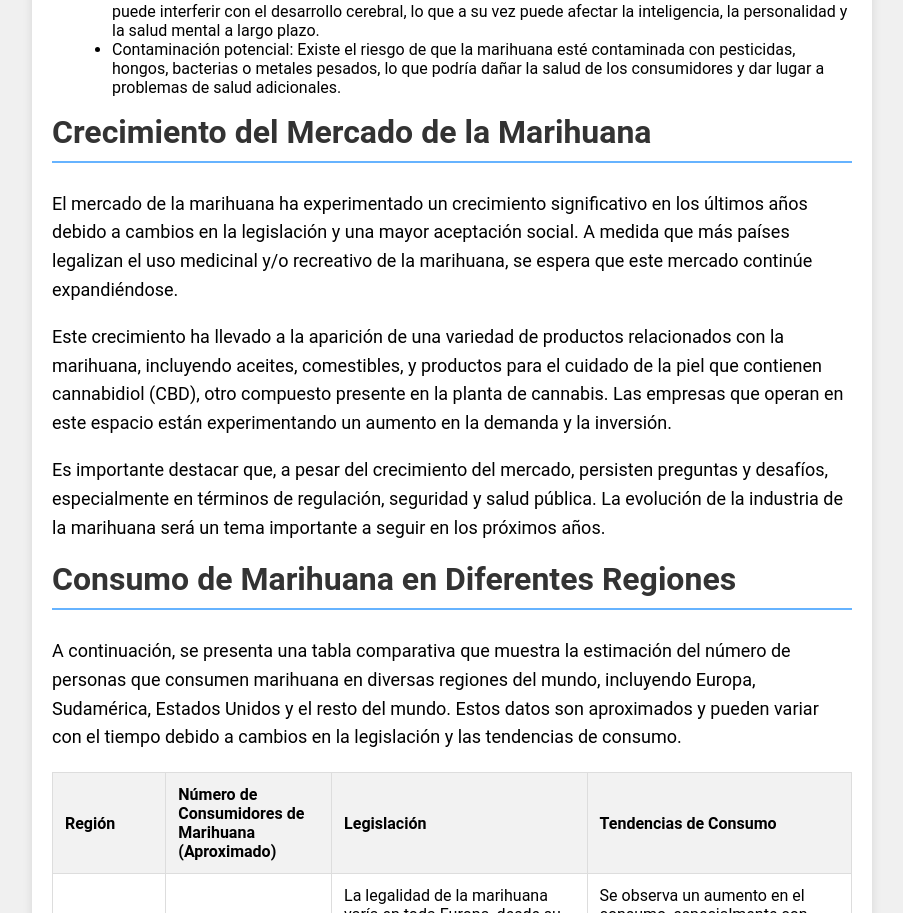
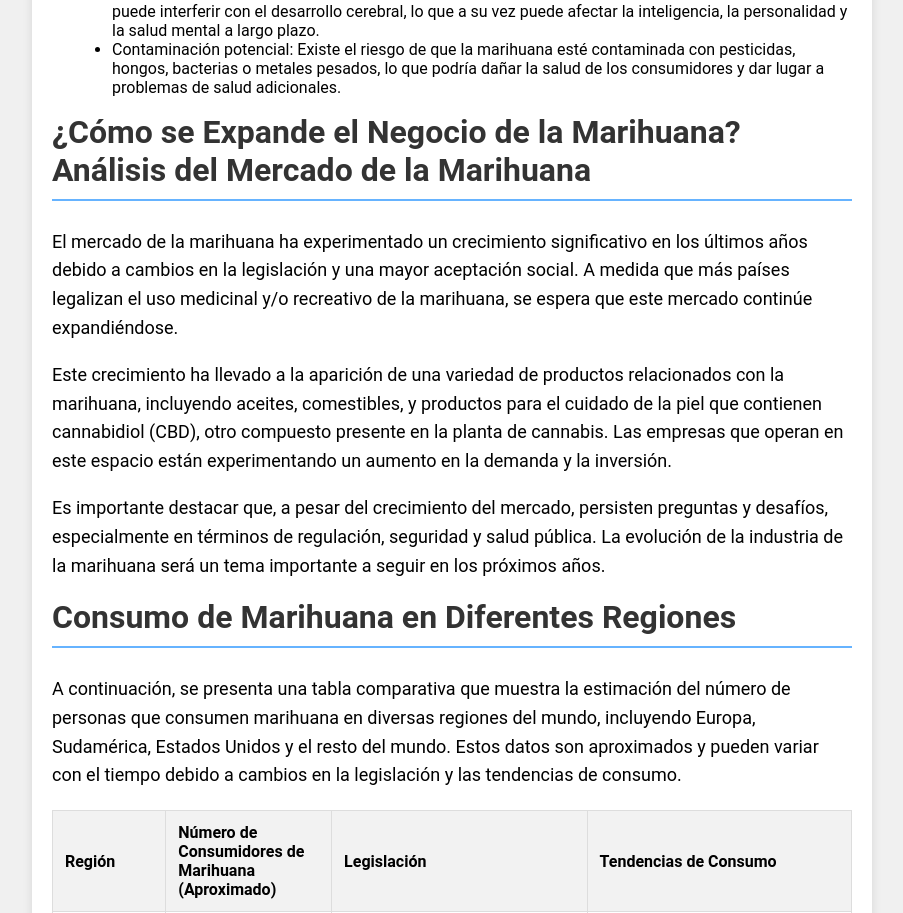
Before and after one commit to davidisea31/Keylor, a plain HTML site: page index.html in a window 1280 px wide. Shown: the part 1376-2289 px from the top of the page, without its empty margins (188-1091 px from the left). Drawn offline with Linux system fonts and the light colour scheme.

Commit message:
Update index.html

```diff
--- a/index.html
+++ b/index.html
@@ -59,7 +59,7 @@
         </section>
 
 <section id="mercado">
-        <h2>Crecimiento del Mercado de la Marihuana</h2>
+        <h2>¿Cómo se Expande el Negocio de la Marihuana? Análisis del Mercado de la Marihuana</h2>
 <p>El mercado de la marihuana ha experimentado un crecimiento significativo en los últimos años debido a cambios en la legislación y una mayor aceptación social. A medida que más países legalizan el uso medicinal y/o recreativo de la marihuana, se espera que este mercado continúe expandiéndose.</p>
 <p>Este crecimiento ha llevado a la aparición de una variedad de productos relacionados con la marihuana, incluyendo aceites, comestibles, y productos para el cuidado de la piel que contienen cannabidiol (CBD), otro compuesto presente en la planta de cannabis. Las empresas que operan en este espacio están experimentando un aumento en la demanda y la inversión.</p>
 <p>Es importante destacar que, a pesar del crecimiento del mercado, persisten preguntas y desafíos, especialmente en términos de regulación, seguridad y salud pública. La evolución de la industria de la marihuana será un tema importante a seguir en los próximos años.</p>
```
